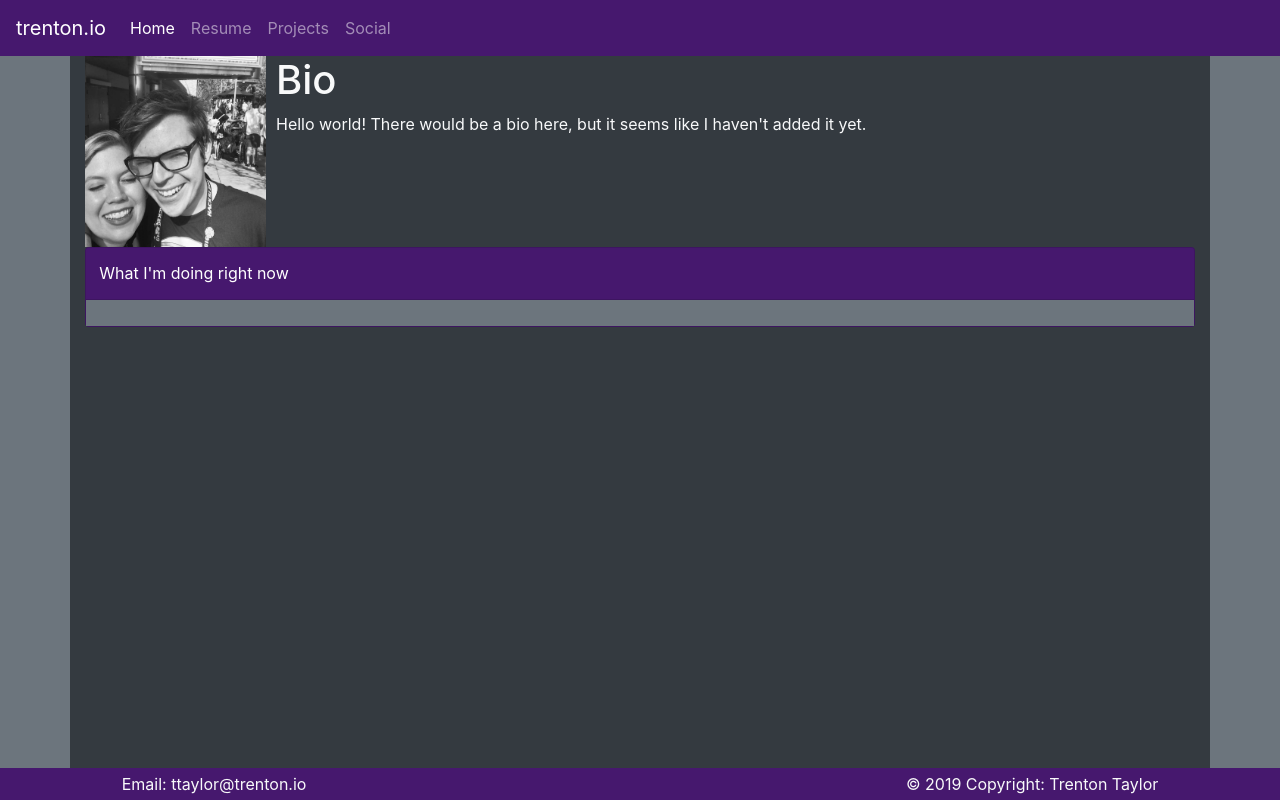
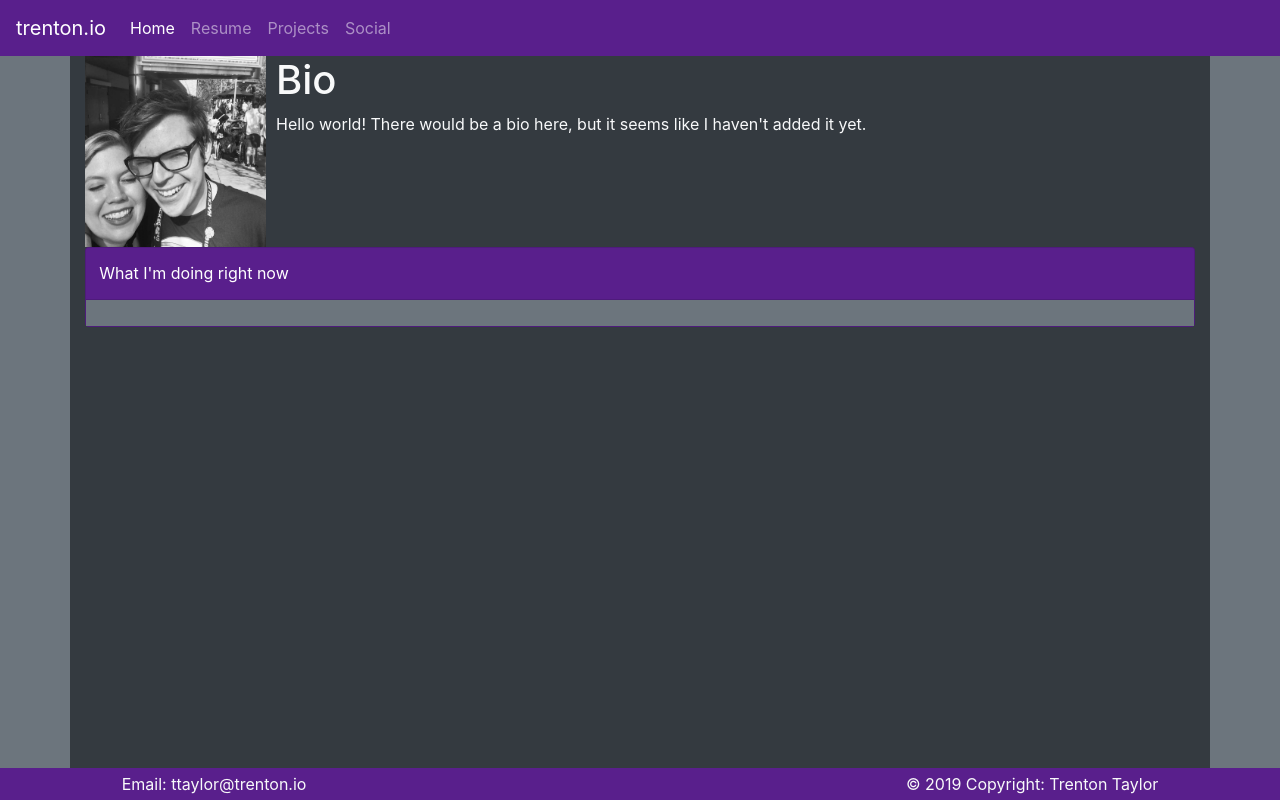
Before and after one commit to valinkrai/django-personal-website, a Django app: page / in a window 1280 px wide. Run offline with Django 3.2, Linux system fonts and the light colour scheme; data that the repository does not hold is empty; some libraries are stand-ins or nearby versions.

Commit message:
Tweaked colors for css 2

```diff
--- a/static/css/global.css
+++ b/static/css/global.css
@@ -29,11 +29,11 @@ html,body{
 }
 
 .accent-primary {
-	background-color: rgb(70, 24, 110);
+	background-color: rgb(89, 31, 140);
 }
 
 .accent-secondary {
-	background-color: rgb(50, 18, 77);
+	background-color: rgb(63, 23, 98);
 }
 
 .card-body {
```
